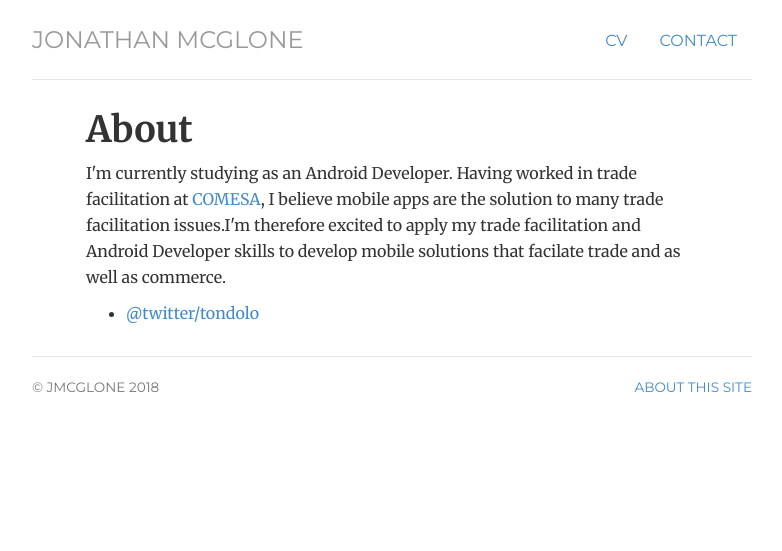
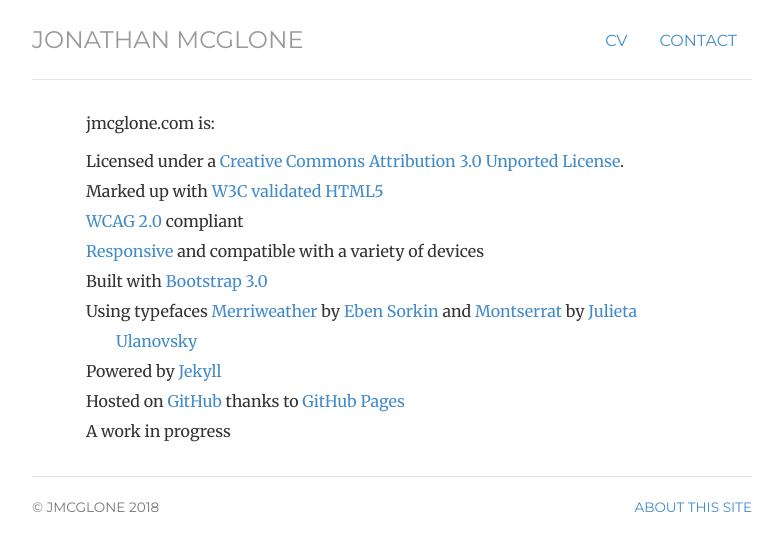
Before and after one commit to mtondolo/mtondolo.github.io, a Jekyll site: the page built from about/index.html, in a window 1280 px wide. Shown: the top 551 px of the page, without its empty margins (248-1030 px from the left). Built offline with Jekyll 4.4.1, drawn with Linux system fonts in a browser that asks for light colours; nearby versions of some CDN libraries; library files that are not in the unit come from our copies.

Commit message:
Add files via upload

```diff
--- a/about/index.html
+++ b/about/index.html
@@ -1,15 +1,23 @@
 ---
 layout: default
-title: About Musa Tondolo
+title: About This Site
+description: Credits and information about the website jmcglone.com, the personal website for Jonathan McGlone, a Librarian, Front-End Developer, Digital Publisher, Project Manager, Music Enthusiast, and Web Noodler living and working in Michigan.
 ---
 
-		<div class="about">
-			<h1>About</h1>
-			<p>I'm currently studying as an Android Developer. Having worked in trade facilitation at
-			<a href ="http://www.comesa.int/">COMESA</a>, I believe mobile apps are the solution to many
-			trade facilitation issues.I'm therefore excited to apply my trade facilitation and Android Developer skills
-			to develop mobile solutions that facilate trade and as well as commerce.</p>
-			<ul class="contacts">
-				<li><a href="https://twitter.com/tondolo">@twitter/tondolo</a></li>
-			 </ul>
-		</div>
+  <div class="about">
+
+    <p>jmcglone.com is:</p>
+
+      <ul class="list-unstyled">
+        <li>Licensed under a <a rel="license" href="http://creativecommons.org/licenses/by/3.0/deed.en_US">Creative Commons Attribution 3.0 Unported License</a>. </li>
+        <li>Marked up with <a href="http://validator.w3.org/check?uri=http%3A%2F%2Fjmcglone.com%2F" title="HTML5 Validator">W3C validated HTML5</a></li>
+        <li><a href="http://www.w3.org/TR/WCAG20/" title="WCAG 2.0">WCAG 2.0</a> compliant</li>
+        <li><a href="http://alistapart.com/article/responsive-web-design" title="Responsive Web Design at A List Apart">Responsive</a> and compatible with a variety of devices</li>
+        <li>Built with <a href="http://getbootstrap.com/" title="Bootstrap 3.0">Bootstrap 3.0</a></li>
+        <li>Using typefaces <a href="http://www.google.com/fonts/specimen/Merriweather" title ="Merriweather">Merriweather</a> by <a href="https://plus.google.com/106288796449831139244/about" title="Eben Sorkin">Eben Sorkin</a> and <a href="http://www.google.com/fonts/specimen/Montserrat" title="Montserrat">Montserrat</a> by <a href="http://www.zkysky.com.ar/" title="ZkySky Design">Julieta Ulanovsky</a></li>
+        <li>Powered by <a href="http://jekyllrb.com/" title="Jekyll">Jekyll</a></li>
+        <li>Hosted on <a href="http://github.com/jmcglone/jmcglone.github.io" title="This site hosted on GitHub">GitHub</a> thanks to <a href="http://pages.github.com/" title="GitHub Pages">GitHub Pages</a></li>
+        <li>A work in progress</li>
+      </ul>
+
+  </div>
```
